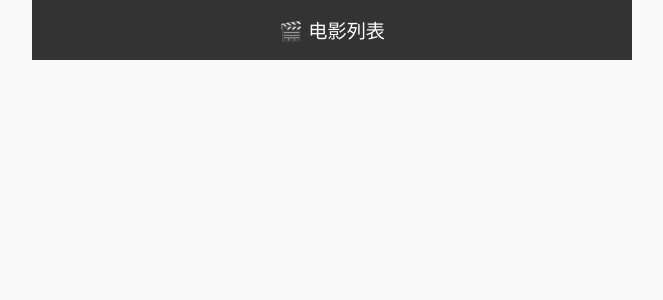
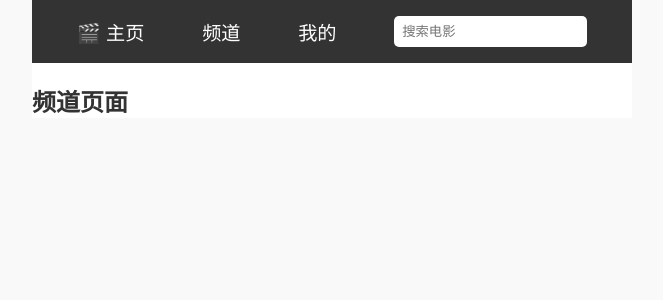
Before and after one commit to li0802/movie-list-app, a Vue app: page /channel in a window 1280 px wide. Before the commit this address had no page. Shown: the top 300 px of the page, without its empty margins (308-971 px from the left). Built offline with nearby package versions, Linux system fonts and the light colour scheme.

Commit message:
增加了导航栏

```diff
--- a/src/components/NavBar.vue
+++ b/src/components/NavBar.vue
@@ -1,9 +1,28 @@
 <!-- src/components/NavBar.vue -->
 <template>
   <nav class="navbar">
-    <router-link to="/">🎬 电影列表</router-link>
+    <router-link to="/">🎬 主页</router-link>
+    <router-link to="/channel">频道</router-link>
+    <router-link to="/mine">我的</router-link>
+    <input type="text" placeholder="搜索电影" v-model="searchQuery" @keyup.enter="searchMovies">
   </nav>
 </template>
+
+<script>
+export default {
+  data() {
+    return {
+      searchQuery: ''
+    };
+  },
+  methods: {
+    searchMovies() {
+      // 这里可以实现搜索逻辑，例如跳转到搜索结果页面
+      console.log('搜索关键词：', this.searchQuery);
+    }
+  }
+};
+</script>
 
 <style scoped>
 .navbar {
@@ -11,10 +30,18 @@
   color: #fff;
   padding: 1rem;
   text-align: center;
+  display: flex;
+  justify-content: space-around;
+  align-items: center;
 }
 .navbar a {
   color: #fff;
   text-decoration: none;
   font-size: 1.2rem;
 }
+.navbar input {
+  padding: 0.5rem;
+  border-radius: 5px;
+  border: none;
+}
 </style>
--- a/src/router/index.js
+++ b/src/router/index.js
@@ -2,10 +2,14 @@
 import { createRouter, createWebHistory } from 'vue-router'
 import Home from '../views/Home.vue'
 import MovieDetail from '../views/MovieDetail.vue'
+import Channel from '../views/Channel.vue' // 需要创建 Channel.vue
+import Mine from '../views/Mine.vue' // 需要创建 Mine.vue
 
 const routes = [
   { path: '/', component: Home },
-  { path: '/movie/:id', component: MovieDetail }
+  { path: '/movie/:id', component: MovieDetail },
+  { path: '/channel', component: Channel },
+  { path: '/mine', component: Mine }
 ]
 
 export default createRouter({
--- /dev/null
+++ b/src/views/Channel.vue
@@ -0,0 +1,11 @@
+<!-- src/views/Channel.vue -->
+<template>
+  <div>
+    <h2>频道页面</h2>
+    <!-- 这里可以添加频道相关的内容 -->
+  </div>
+</template>
+
+<style scoped>
+/* 可以添加频道页面的样式 */
+</style>s
--- /dev/null
+++ b/src/views/Mine.vue
@@ -0,0 +1,11 @@
+<!-- src/views/Mine.vue -->
+<template>
+  <div>
+    <h2>我的页面</h2>
+    <!-- 这里可以添加我的相关的内容 -->
+  </div>
+</template>
+
+<style scoped>
+/* 可以添加我的页面的样式 */
+</style>
```
